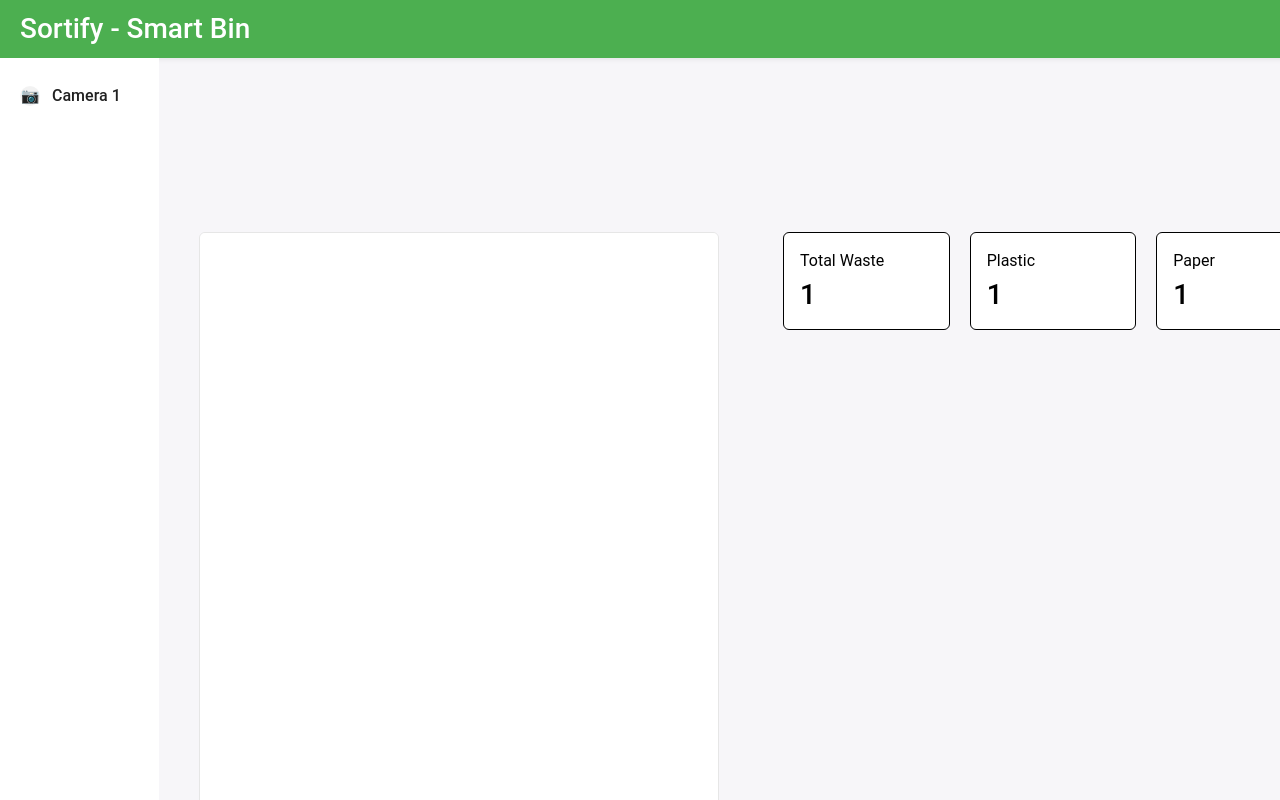
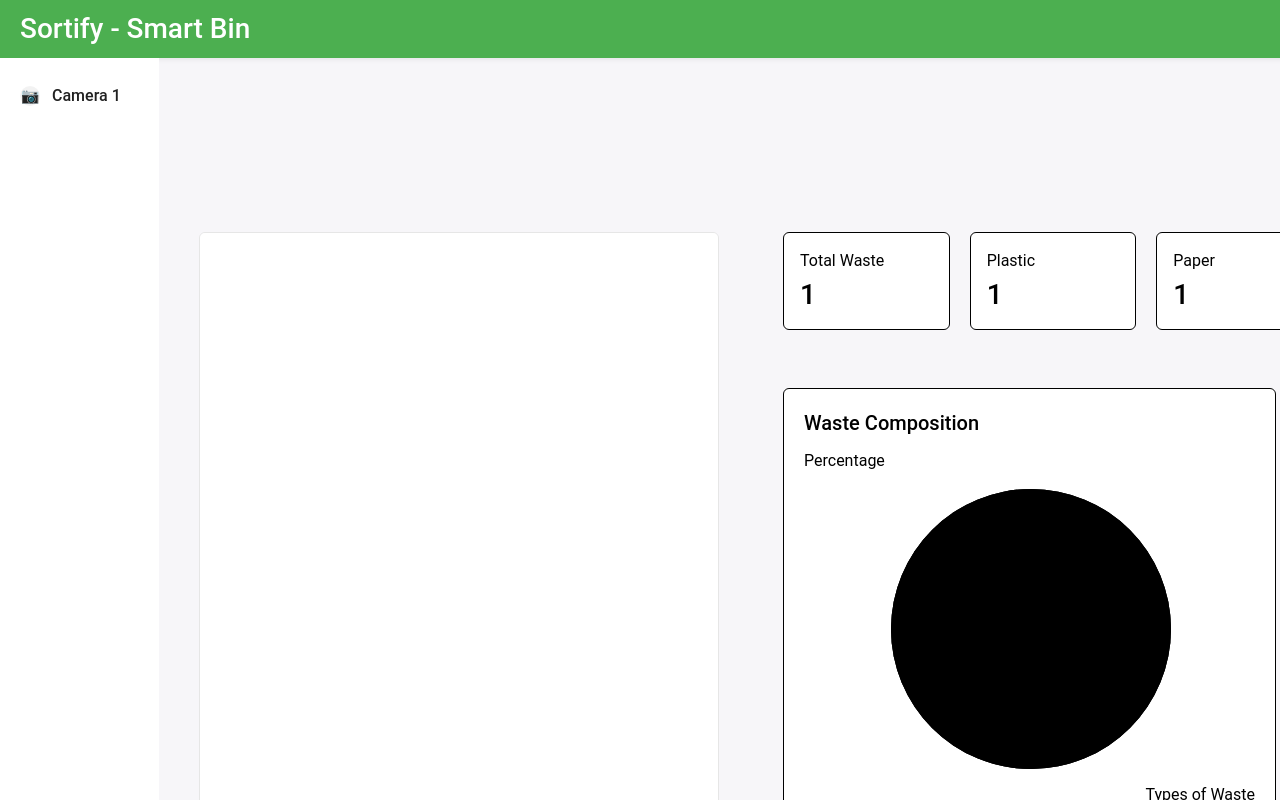
Before and after one commit to Neutrash-AI/Sortify-FE, a React (Vite) app: page / in a window 1280 px wide. Built offline with nearby package versions, Linux system fonts and the light colour scheme; no server answers.

Commit message:
feat: Desktop Waste Compotition component

```diff
--- a/src/components/Desktop/DesktopLayout.tsx
+++ b/src/components/Desktop/DesktopLayout.tsx
@@ -5,6 +5,7 @@ import DesktopSidebar from "./DesktopSidebar";
 import DesktopOverview from "./DesktopOverview";
 import DesktopRecyclableSection from "./DesktopRecyclableSection";
 import LiveCamera from "../LiveCamera";
+import DesktopWasteCompotition from "./DesktopWasteCompotition";
 
 interface DesktopLayoutProps {
   isConnected: boolean;
@@ -57,6 +58,9 @@ const DesktopLayout: React.FC<DesktopLayoutProps> = ({
       {/* Overview */}
       <DesktopOverview />
 
+      {/* Waste Compotition */}
+      <DesktopWasteCompotition />
+
       {/* Recyclable Section */}
       <DesktopRecyclableSection />
     </main>
--- /dev/null
+++ b/src/components/Desktop/DesktopWasteCompotition.tsx
@@ -0,0 +1,30 @@
+const DesktopWasteCompotition = () => {
+  return (
+    <div
+      className="
+      hidden md:hidden lg:inline-flex
+      lg:w-[493px] lg:h-[440px] lg:absolute lg:left-[783px] lg:top-[388px]
+      flex-col justify-start items-start gap-1
+    "
+    >
+      <div className="w-full flex-1 p-5 bg-white dark:bg-transparent rounded-md border border-black dark:border-[#d9d9d9] flex flex-col justify-start items-start gap-3">
+        <div className="w-full text-black dark:text-white text-xl font-medium font-['Roboto'] leading-7">
+          Waste Composition
+        </div>
+        <div className="w-full text-black dark:text-[#e0e0e1] text-base font-normal font-['Roboto'] leading-normal">
+          Percentage
+        </div>
+        <div className="w-full flex-1 relative">
+          <div className="w-[280px] h-[280px] absolute left-[87px] top-[4px] bg-black dark:bg-[#d9d9d9] rounded-full" />
+          <div className="w-[280px] h-[280px] absolute left-[87px] top-[4px] bg-black dark:bg-white rounded-full" />
+          <div className="w-[280px] h-[280px] absolute left-[87px] top-[4px] bg-black/50 rounded-full" />
+        </div>
+        <div className="w-full text-right text-black dark:text-[#e0e0e1] text-base font-normal font-['Roboto'] leading-normal">
+          Types of Waste
+        </div>
+      </div>
+    </div>
+  );
+};
+
+export default DesktopWasteCompotition;
```
